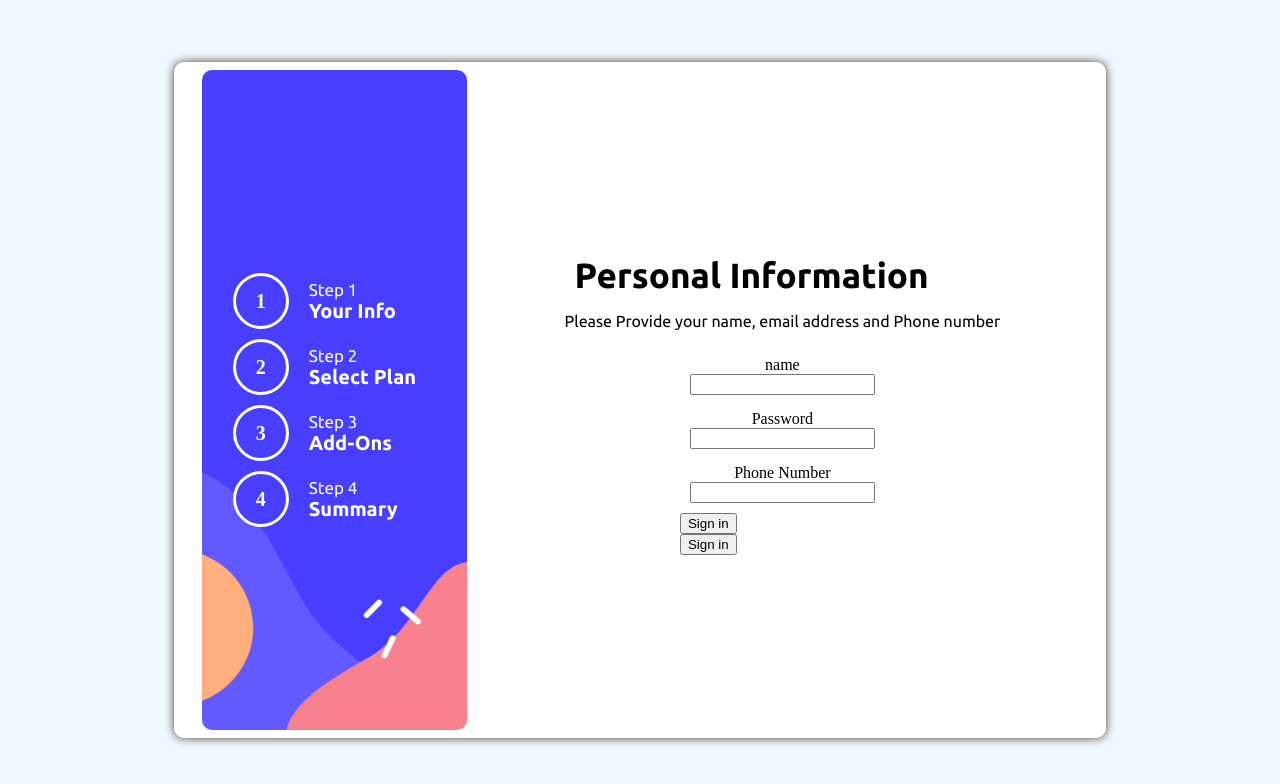
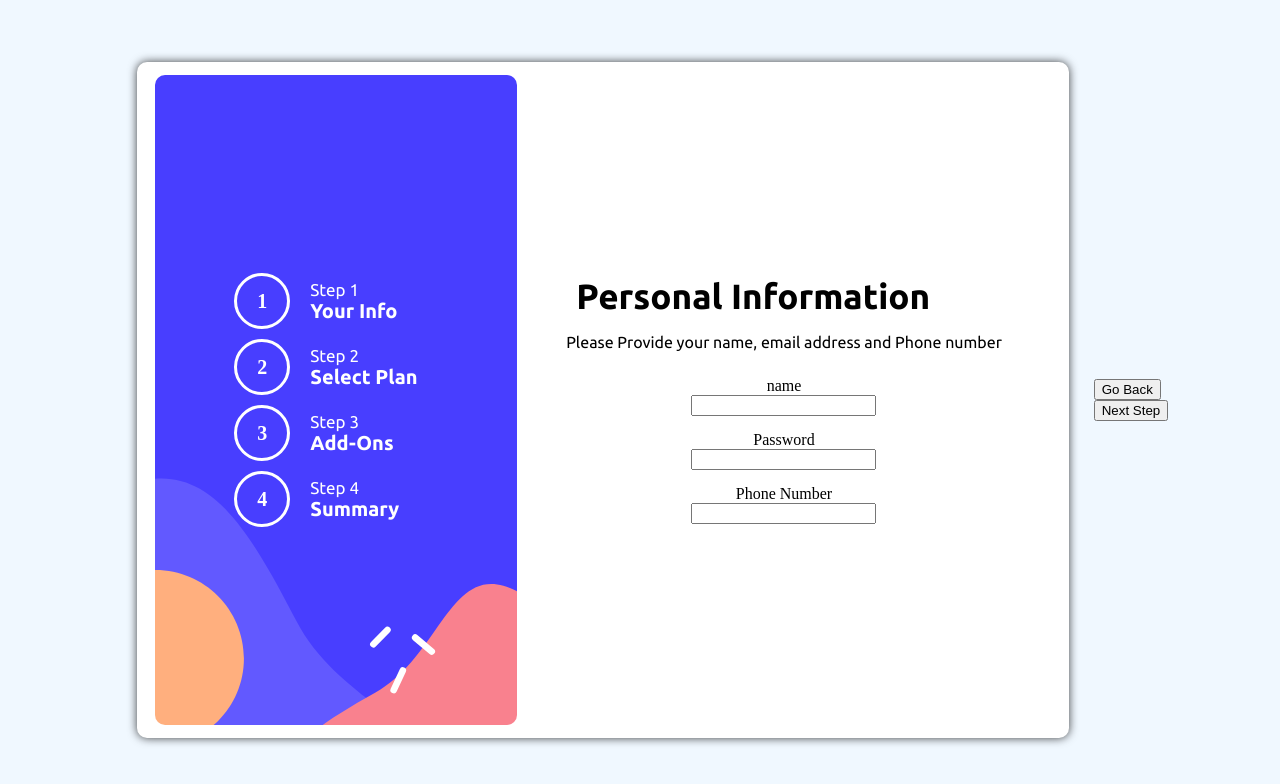
Before and after one commit to henryp25/multi-step-form, a Next.js app: page / in a window 1280 px wide. Shown: the top 784 px of the page. Built offline with nearby package versions, Linux system fonts and the light colour scheme.

Commit message:
Adding in render option via user state

```diff
--- a/app/components/userSelections/AddOns.js
+++ b/app/components/userSelections/AddOns.js
@@ -2,7 +2,7 @@ import React from 'react'
 
 function AddOns() {
   return (
-    <div className='addonContainer'>
+    <div className='userInfo'>
 
     </div>
   )
--- a/app/components/userSelections/SelectPlan.js
+++ b/app/components/userSelections/SelectPlan.js
@@ -2,7 +2,7 @@ import React from 'react'
 
 function SelectPlan() {
   return (
-    <div className='selectplanContainer'>
+    <div className='userInfo'>
 
     </div>
   )
--- a/app/components/userSelections/Summary.js
+++ b/app/components/userSelections/Summary.js
@@ -2,7 +2,7 @@ import React from 'react'
 
 function Summary() {
   return (
-    <div className='summaryContainer'>
+    <div className='userInfo'>
       <h1>Test</h1>
     </div>
   )
--- a/app/components/userSelections/YourInfo.js
+++ b/app/components/userSelections/YourInfo.js
@@ -25,17 +25,6 @@ function YourInfo() {
               <input type="number" id="number" name="number" />
             </div>
 
-            <div>
-              <div>
-                <button type="submit">Sign in</button>
-              </div>
-              <div>
-                <button type="submit">Sign in</button>
-              </div>
-            </div>
-
-
-
           </form>
         </div>
 
--- a/pages/index.js
+++ b/pages/index.js
@@ -1,5 +1,6 @@
 import Image from "next/image";
 import "../public/css/globals.css";
+import { useState } from "react";
 
 //Importing Components
 import OptionSidebar from '../app/components/sideBar/OptionSidebar';
@@ -13,15 +14,47 @@ import AddOns from "../app/components/userSelections/AddOns";
 
 
 export default function Home() {
+  const [currentStep, setCurrentStep] = useState(1);
+  const [formData, setFormData] = useState({
+    firstName: "",
+    lastName: "",
+    email: "",
+    plan: "",
+    addons: [],
+  });
+
+  const goToNextStep = () => {
+    console.log("Current Step: ", currentStep)
+    setCurrentStep(currentStep + 1)
+  };
+  const goToPreviousStep = () => setCurrentStep(currentStep - 1);
+
+  const handleInputChange = (e) => {
+    const {name, value} = e.target;
+    setFormData(prevData => ({
+      ...formData,
+      [name]: value,
+    }));
+  }
+
+
+
   return (
     <div className="formContainer">
       <div className="formBox">
-
         <OptionSidebar />
-        <YourInfo />
-        <Summary />
-        <SelectPlan />
-        <AddOns />
+        {currentStep === 1 && <YourInfo />}
+        {currentStep === 2 && <SelectPlan />}
+        {currentStep === 3 && <AddOns />}
+        {currentStep === 4 && <Summary />}
+      </div>
+      <div>
+        <div>
+          <button type="submit" onClick={goToPreviousStep}>Go Back</button>
+        </div>
+        <div>
+          <button type="submit" onClick={goToNextStep}>Next Step</button>
+        </div>
       </div>
     </div>
   );
--- a/public/css/globals.css
+++ b/public/css/globals.css
@@ -61,14 +61,14 @@ body, html {
     flex-direction: column;
     justify-content: center;
     align-items: center;
-    width: 30%;
+    width: 50%;
     height: 100%;
     background-image: url('../images/bg-sidebar-desktop.svg');
     background-size:cover;
     background-position: center;
     border-radius: 10px;
-    margin: 10px;
-    padding: 10px
+    margin: 0px;
+    padding: 5px
 }
 
 .numberedList{
```
